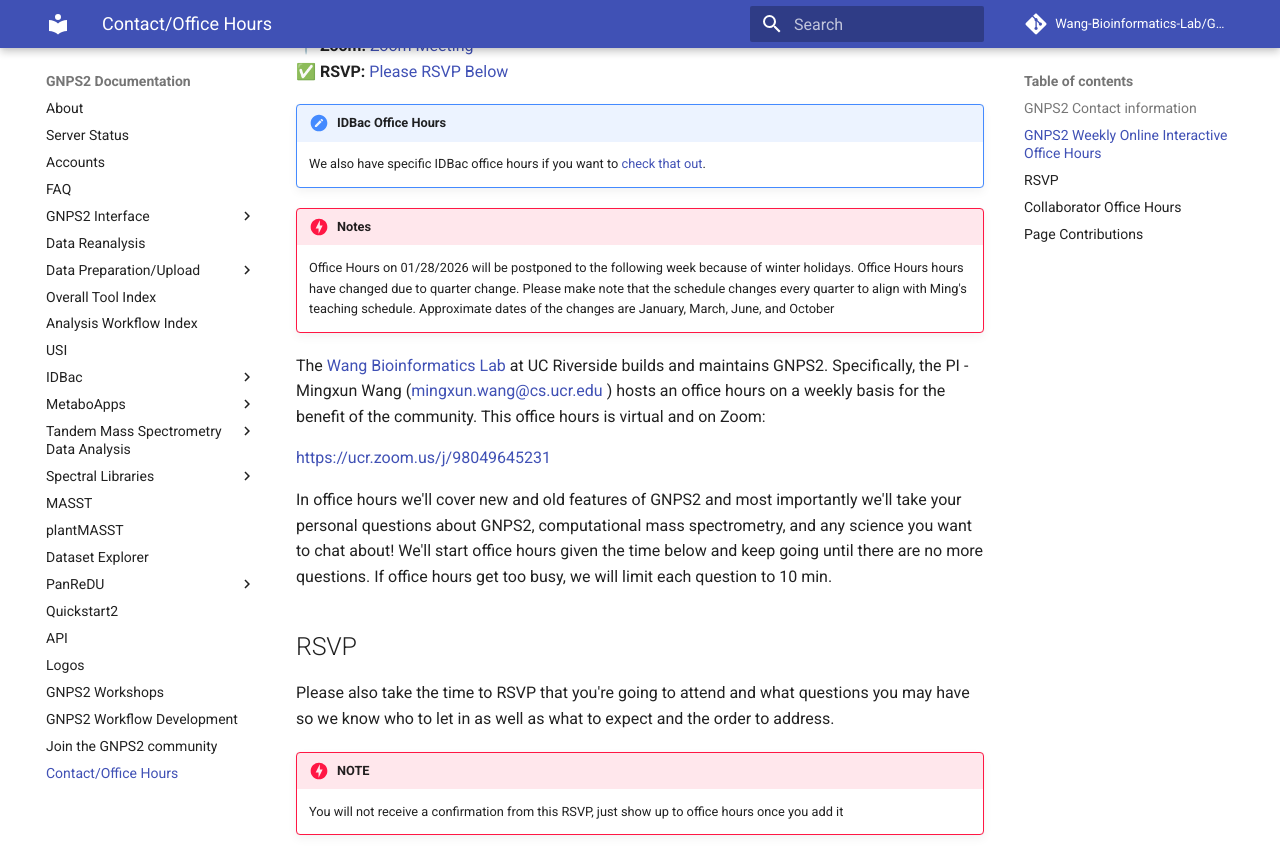
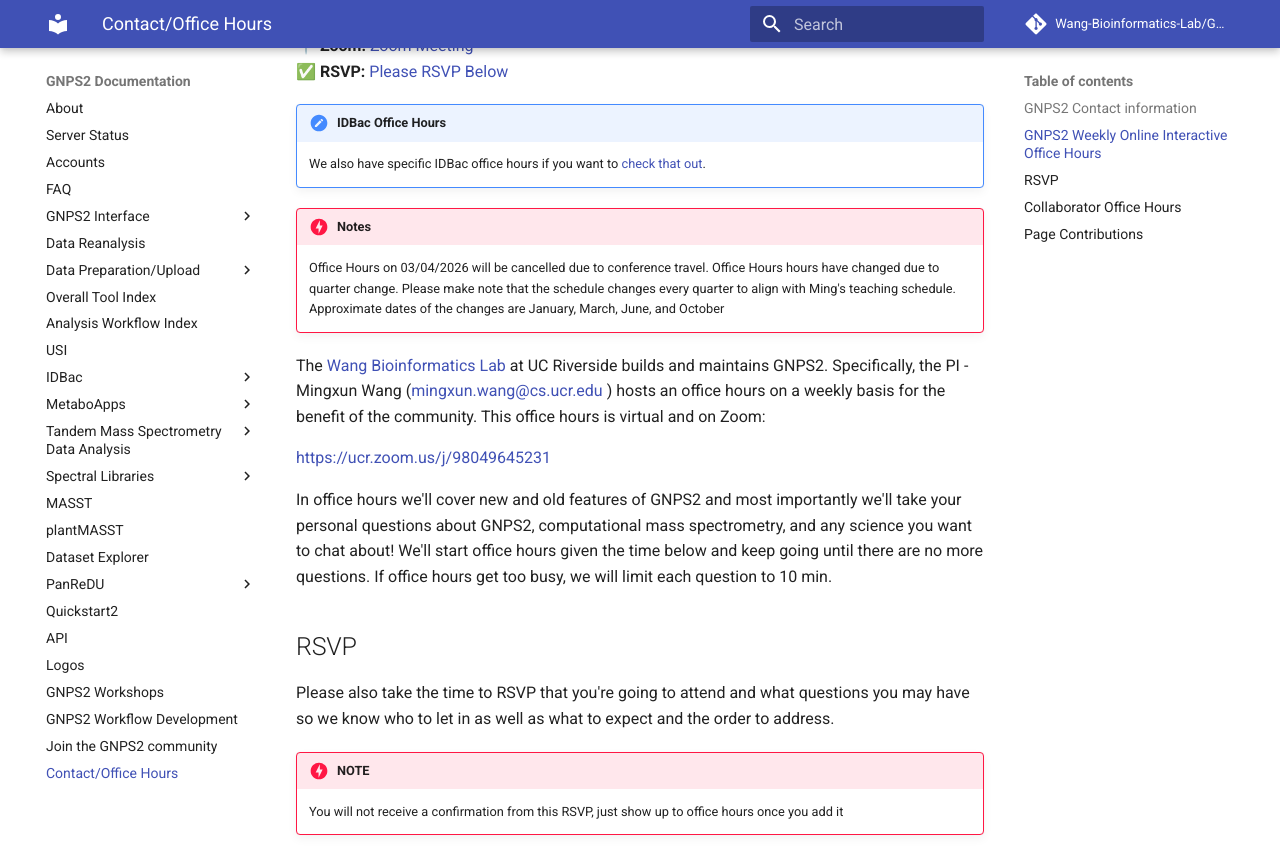
Before and after one commit to Wang-Bioinformatics-Lab/GNPS2_Documentation, an MkDocs documentation site: the page built from docs/contact.md, in a window 1280 px wide and 900 px high, scrolled down 391 px, cut to the strip 0-851 px from the top of the window. Built offline with MkDocs 1.6.1 and Material for MkDocs 9.7.7, drawn with Linux system fonts in a browser that asks for light colours; comment, search, counter and statistics services are not loaded.

Commit message:
Update contact.md

```diff
--- a/docs/contact.md
+++ b/docs/contact.md
@@ -13,7 +13,7 @@
     We also have specific IDBac office hours if you want to [check that out](idbacofficehours.md).
 
 !!! danger "Notes"
-    Office Hours on 01/28/2026 will be postponed to the following week because of winter holidays. Office Hours hours have changed due to quarter change. Please make note that the schedule changes every quarter to align with Ming's teaching schedule. Approximate dates of the changes are January, March, June, and October
+    Office Hours on 03/04/2026 will be cancelled due to conference travel. Office Hours hours have changed due to quarter change. Please make note that the schedule changes every quarter to align with Ming's teaching schedule. Approximate dates of the changes are January, March, June, and October
 
 The [Wang Bioinformatics Lab](https://www.cs.ucr.edu/~mingxunw/) at UC Riverside builds and maintains GNPS2. Specifically, the PI - Mingxun Wang ([mingxun.wang@cs.ucr.edu](mailto:mingxun.wang@cs.ucr.edu) ) hosts an office hours on a weekly basis for the benefit of the community. This office hours is virtual and on Zoom:
 
```
